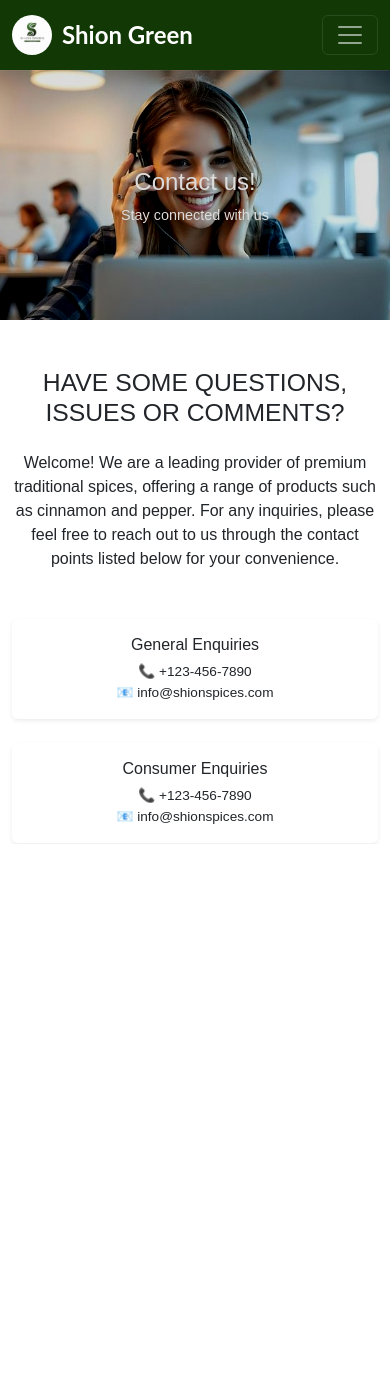
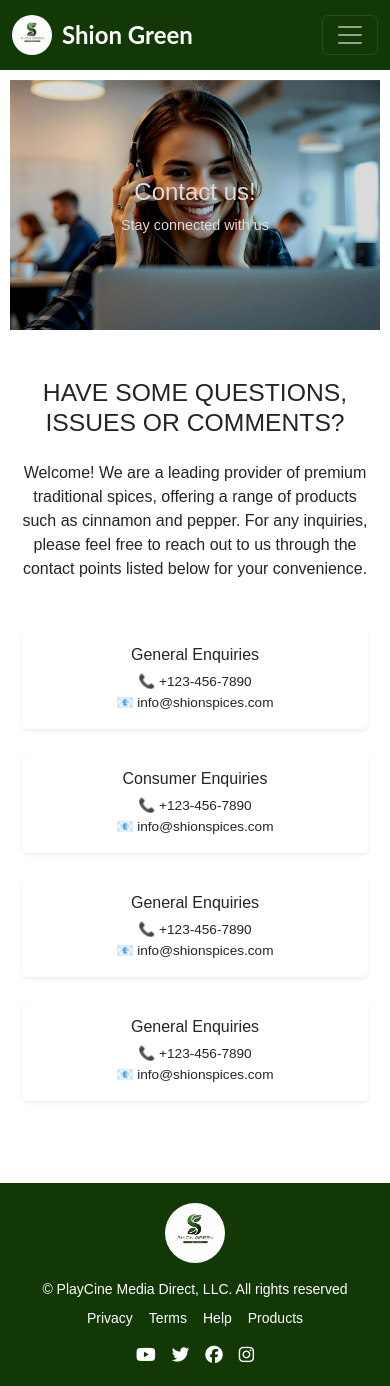
Before and after one commit to Dilki687/ShionGreen, a React (Create React App) app in the folder frontend/: page /contactus in a window 390 px wide. Before the commit the page ends 844 px from the top, so only its background shows below. Built offline with nearby package versions, Linux system fonts and the light colour scheme.

Commit message:
responsive order form, contactus

```diff
--- a/frontend/src/App.css
+++ b/frontend/src/App.css
@@ -1,21 +1,27 @@
+/* Main App container */
 .App {
+  display: flex; /* Use flexbox for layout */
+  flex-direction: column; /* Stack children vertically */
+  min-height: 100vh; /* Full viewport height */
   text-align: center;
 }
 
-.App-logo {
-  height: 40vmin;
-  pointer-events: none;
+/* Main content area */
+main {
+  flex: 1; /* Allow main content to grow and push footer down */
+  padding: 0; /* Adjust padding as needed */
 }
 
-@media (prefers-reduced-motion: no-preference) {
-  .App-logo {
-    animation: App-logo-spin infinite 20s linear;
-  }
+/* Footer styles */
+footer {
+  background-color: #113805;
+  color: white;
+  padding: 20px 0;
 }
 
+/* Header styles (unchanged) */
 .App-header {
   background-color: #282c34;
-  min-height: 100vh;
   display: flex;
   flex-direction: column;
   align-items: center;
@@ -24,20 +30,13 @@
   color: white;
 }
 
-.App-link {
-  color: #61dafb;
-}
+/* Responsive adjustments (optional) */
+@media (max-width: 768px) {
+  main {
+    padding: 10px; /* Add padding for smaller devices if needed */
+  }
 
-main {
-  padding: 0;  /* Or set it as per your design */
-}
-
-
-@keyframes App-logo-spin {
-  from {
-    transform: rotate(0deg);
-  }
-  to {
-    transform: rotate(360deg);
+  footer {
+    padding: 15px 0; /* Adjust footer padding for smaller screens */
   }
 }
--- a/frontend/src/styles/ContactUs.css
+++ b/frontend/src/styles/ContactUs.css
@@ -1,23 +1,22 @@
 /* ContactUs.css */
-
-/* Banner Section */
 .banner-section {
-  background-image: url("../images/banner1.jpg");
-  background-size: cover;
-  background-position: center center;
-  background-repeat: no-repeat;
-  min-height: 400px;
-  filter: brightness(0.8) contrast(1.2);
-  margin-top: 70px;
+  background-image: url("../images/banner1.jpg");  /* Adjust the path as necessary */
+  background-size: cover;   /* Make sure the image covers the entire section */
+  background-position: center center;   /* Center the image */
+  background-repeat: no-repeat;  /* Prevent repetition of the image */
+  min-height: 400px;  /* Adjust the minimum height as needed */
+  filter: brightness(0.8) contrast(1.2); /* Optional: Adjust brightness/contrast for better clarity */
+  margin-top: 70px; /* Same as the navbar height */
 }
 
+
 .banner-section h1 {
-  font-size: 2.5rem; /* Adjusted for better responsiveness */
+  font-size: 4rem;
   margin-top: 50px;
 }
 
 .banner-section p {
-  font-size: 1.2rem;
+  font-size: 1.5rem;
 }
 
 /* Contact Details Cards */
@@ -65,29 +64,3 @@
     font-size: 0.85rem;
   }
 }
-
-/* Ensure the body and html fill the viewport */
-html, body {
-  height: 100%;
-  margin: 0;
-  padding: 0;
-  overflow-x: hidden; /* Prevent horizontal scrolling */
-}
-
-/* Ensure container and main content fill the screen */
-.contact-us {
-  display: flex;
-  flex-direction: column;
-  min-height: 100vh;
-}
-
-/* Footer sticks to the bottom */
-footer {
-  margin-top: auto; /* Push footer to the bottom */
-}
-
-/* Remove margin/padding below the footer */
-footer, .contact-us {
-  padding-bottom: 0;
-  margin-bottom: 0;
-}
```
